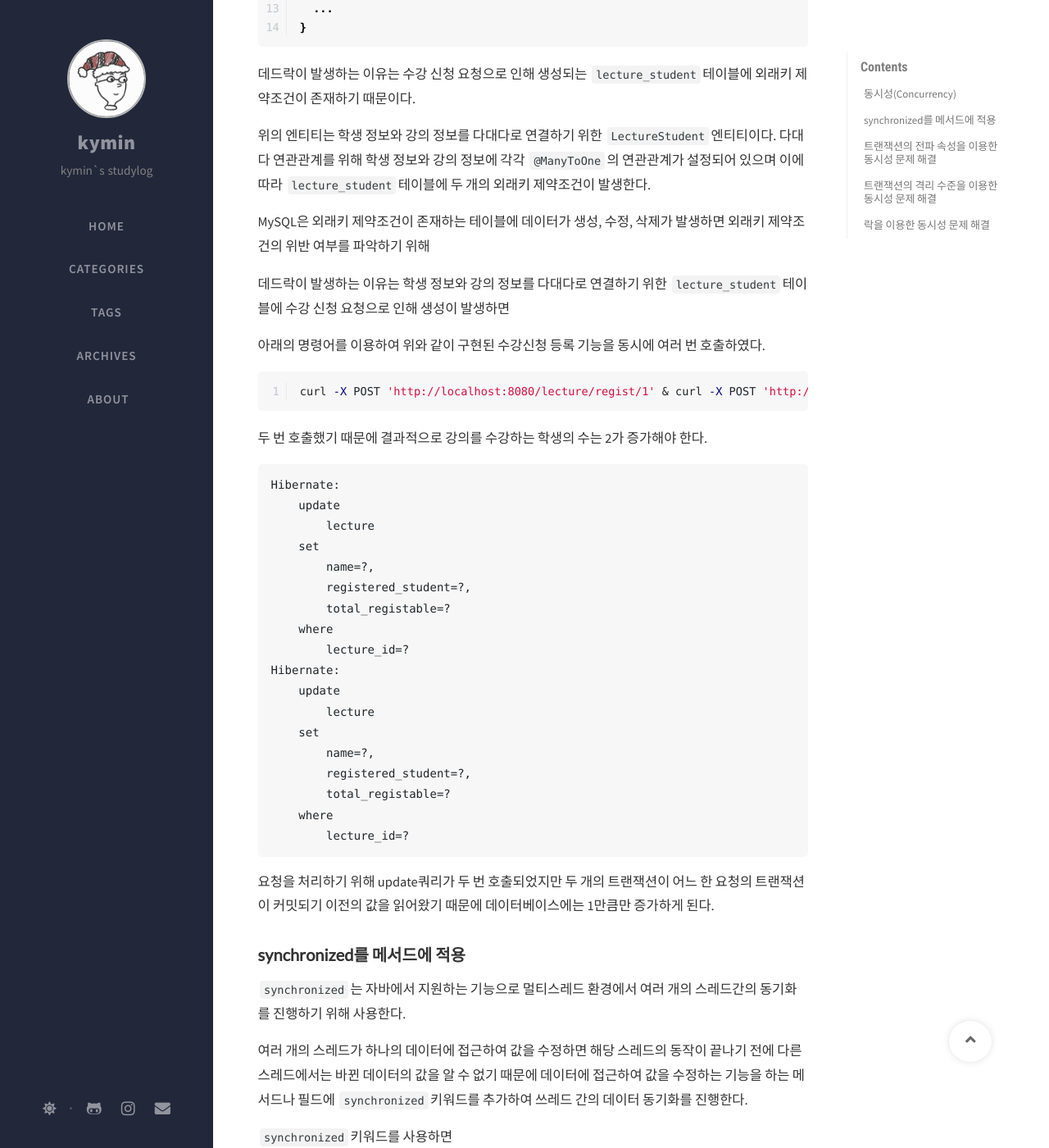
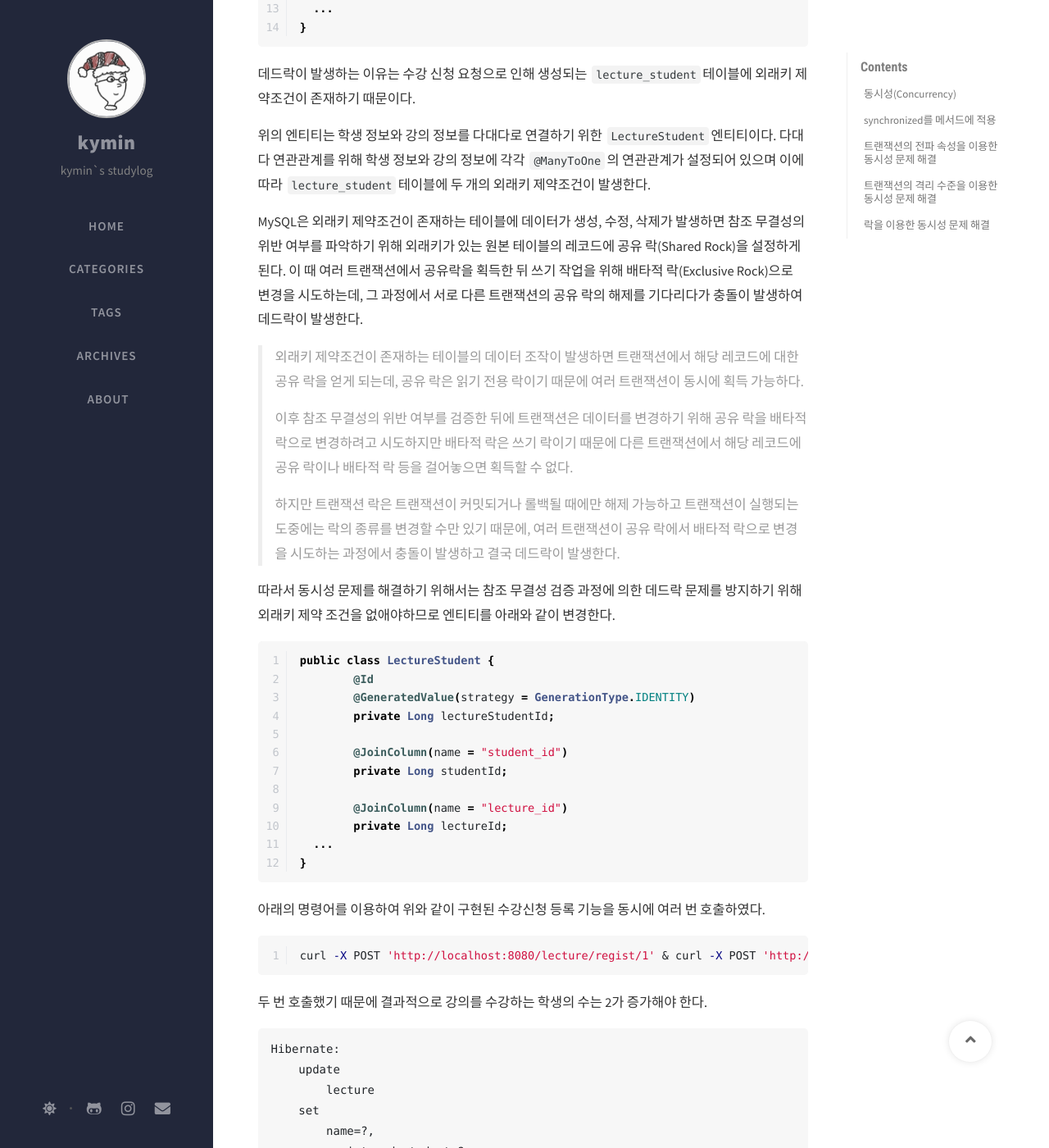
Before and after one commit to Kyoung-M1N/kyoung-M1N.github.io, a Jekyll site: the page built from _posts/spring/2025-02-09-[Spring]concurrency.md, in a window 1280 px wide and 1400 px high, scrolled down 2659 px. Shown: the whole window at 82% size. Built offline with Jekyll 4.4.1, drawn with Linux system fonts in a browser that asks for light colours; nearby versions of some CDN libraries; comment, search, counter and statistics services are not loaded.

Commit message:
docs: 포스트 수정

````diff
--- a/_posts/spring/2025-02-09-[Spring]concurrency.md
+++ b/_posts/spring/2025-02-09-[Spring]concurrency.md
@@ -118,9 +118,36 @@ public class LectureStudent {
 
 위의 엔티티는 학생 정보와 강의 정보를 다대다로 연결하기 위한 `LectureStudent`엔티티이다. 다대다 연관관계를 위해 학생 정보와 강의 정보에 각각 `@ManyToOne`의 연관관계가 설정되어 있으며 이에 따라 `lecture_student`테이블에 두 개의 외래키 제약조건이 발생한다.
 
-MySQL은 외래키 제약조건이 존재하는 테이블에 데이터가 생성, 수정, 삭제가 발생하면 외래키 제약조건의 위반 여부를 파악하기 위해
+MySQL은 외래키 제약조건이 존재하는 테이블에 데이터가 생성, 수정, 삭제가 발생하면 참조 무결성의 위반 여부를 파악하기 위해 외래키가 있는 원본 테이블의 레코드에 공유 락(Shared Rock)을 설정하게 된다. 이 때 여러 트랜잭션에서 공유락을 획득한 뒤 쓰기 작업을 위해 배타적 락(Exclusive Rock)으로 변경을 시도하는데, 그 과정에서 서로 다른 트랜잭션의 공유 락의 해제를 기다리다가 충돌이 발생하여 데드락이 발생한다.
 
-데드락이 발생하는 이유는 학생 정보와 강의 정보를 다대다로 연결하기 위한 `lecture_student`테이블에 수강 신청 요청으로 인해 생성이 발생하면
+> 외래키 제약조건이 존재하는 테이블의 데이터 조작이 발생하면 트랜잭션에서 해당 레코드에 대한 공유 락을 얻게 되는데, 공유 락은 읽기 전용 락이기 때문에 여러 트랜잭션이 동시에 획득 가능하다.
+>
+> 이후 참조 무결성의 위반 여부를 검증한 뒤에 트랜잭션은 데이터를 변경하기 위해 공유 락을 배타적 락으로 변경하려고 시도하지만 배타적 락은 쓰기 락이기 때문에 다른 트랜잭션에서 해당 레코드에 공유 락이나 배타적 락 등을 걸어놓으면 획득할 수 없다.
+>
+> 하지만 트랜잭션 락은 트랜잭션이 커밋되거나 롤백될 때에만 해제 가능하고 트랜잭션이 실행되는 도중에는 락의 종류를 변경할 수만 있기 때문에, 여러 트랜잭션이 공유 락에서 배타적 락으로 변경을 시도하는 과정에서 충돌이 발생하고 결국 데드락이 발생한다.
+
+따라서 동시성 문제를 해결하기 위해서는 참조 무결성 검증 과정에 의한 데드락 문제를 방지하기 위해 외래키 제약 조건을 없애야하므로 엔티티를 아래와 같이 변경한다.
+
+```java
+public class LectureStudent {
+	@Id
+	@GeneratedValue(strategy = GenerationType.IDENTITY)
+	private Long lectureStudentId;
+
+	@JoinColumn(name = "student_id")
+	private Long studentId;
+
+	@JoinColumn(name = "lecture_id")
+	private Long lectureId;
+  ...
+}
+```
+
+
+
+
+
+
 
 
 
````
